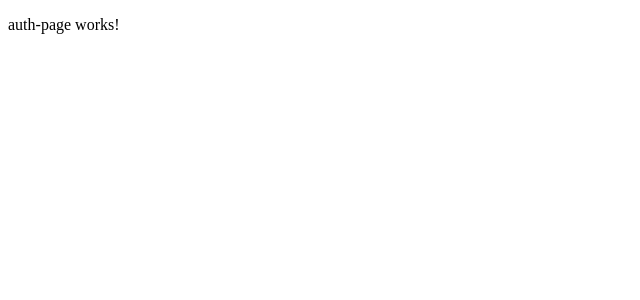
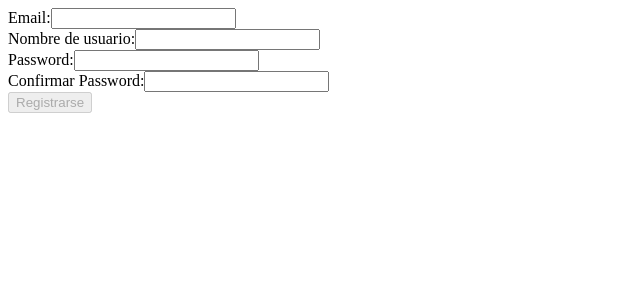
Before and after one commit to acanojiDev/nomada, an Angular app in the folder nomada/: page /auth in a window 1280 px wide. Shown: the top 300 px of the page, without its empty margins (0-640 px from the left). Built offline with nearby package versions, Linux system fonts and the light colour scheme.

Commit message:
Added register component simple template, validators

```diff
--- a/nomada/src/app/core/services/auth.ts
+++ b/nomada/src/app/core/services/auth.ts
@@ -10,16 +10,13 @@ export class Auth {
   currentUser = signal<User | null>(null);
 
   constructor() {
-    this.supabase = createClient(
-      environment.SUPABASE_URL,
-      environment.SUPABASE_KEY
-    );
+    this.supabase = createClient(environment.SUPABASE_URL, environment.SUPABASE_KEY);
   }
 
   async signIn(email: string, password: string) {
     const { data, error } = await this.supabase.auth.signInWithPassword({
       email,
-      password
+      password,
     });
     if (data.user) {
       this.currentUser.set(data.user);
@@ -27,7 +24,7 @@ export class Auth {
     return { data, error };
   }
 
-  async signUp(email: string, password: string) {
-    return await this.supabase.auth.signUp({ email, password });
+  async signUp(email: string, password: string, username: string) {
+    return await this.supabase.auth.signUp({ email, password, options: { data: { username } } });
   }
 }
--- a/nomada/src/app/features/auth-page/auth-page.html
+++ b/nomada/src/app/features/auth-page/auth-page.html
@@ -1 +1 @@
-<p>auth-page works!</p>
+<app-register-component (registerSubmit)="handleRegister($event)"></app-register-component>
--- a/nomada/src/app/features/auth-page/auth-page.ts
+++ b/nomada/src/app/features/auth-page/auth-page.ts
@@ -1,12 +1,33 @@
-import { Component } from '@angular/core';
+import { Component, inject } from '@angular/core';
+import { Auth } from '../../core/services/auth';
+import { RegisterComponent } from "./register-component/register-component";
+import { Router } from '@angular/router';
 
 @Component({
   selector: 'app-auth-page',
   standalone: true,
-  imports: [],
+  imports: [RegisterComponent],
   templateUrl: './auth-page.html',
   styleUrl: './auth-page.scss',
 })
 export class AuthPage {
+  authService = inject(Auth);
 
+  async handleRegister(credentials: { email: string; password: string; username: string }) {
+    try {
+      const { error } = await this.authService.signUp(
+        credentials.email,
+        credentials.password,
+        credentials.username
+      );
+
+      if (error) {
+        console.error('Error during sign up:', error);
+        return;
+      }
+
+    } catch (error: any) {
+      console.error('Unexpected error during sign up:', error);
+    }
+  }
 }
--- a/nomada/src/app/features/auth-page/register-component/register-component.html
+++ b/nomada/src/app/features/auth-page/register-component/register-component.html
@@ -1 +1,69 @@
-<p>register-component works!</p>
+<form [formGroup]="registerForm" (ngSubmit)="onSubmit()">
+  <div>
+    <label for="email">Email:</label>
+    <input
+      id="email"
+      type="email"
+      formControlName="email"
+      [class.error]="email?.invalid && email?.dirty"
+    />
+    @if (email?.invalid && email?.dirty) {
+    <span class="error-message">
+      @if (email?.hasError('required')) { El email es requerido } @else if
+      (email?.hasError('email')) { Email inválido }
+    </span>
+    }
+  </div>
+
+  <div>
+    <label for="username">Nombre de usuario:</label>
+    <input
+      id="username"
+      type="text"
+      formControlName="username"
+      [class.error]="username?.invalid && username?.dirty"
+    />
+    @if (username?.invalid && username?.dirty) {
+    <span class="error-message">
+      @if (username?.hasError('required')) { El nombre de usuario es requerido }
+      @else if (username?.hasError('minlength')) { Mínimo 3 caracteres }
+    </span>
+    }
+  </div>
+
+  <div>
+    <label for="password">Password:</label>
+    <input
+      id="password"
+      type="password"
+      formControlName="password"
+      [class.error]="password?.invalid && password?.dirty"
+    />
+    @if (password?.invalid && password?.dirty) {
+    <span class="error-message">
+      @if (password?.hasError('required')) { La contraseña es requerida }
+      @else if (password?.hasError('minlength')) { Mínimo 6 caracteres }
+      @else if (password?.hasError('noUpperCase')) { Tiene que tener al menos una letra mayúscula }
+      @else if (password?.hasError('noNumber')) { Tiene que tener al menos un número }
+    </span>
+    }
+  </div>
+
+  <div>
+    <label for="confirmPassword">Confirmar Password:</label>
+    <input
+      id="confirmPassword"
+      type="password"
+      formControlName="confirmPassword"
+      [class.error]="confirmPassword?.invalid && confirmPassword?.dirty"
+    />
+    @if (confirmPassword?.invalid && confirmPassword?.dirty) {
+    <span class="error-message">
+      @if (confirmPassword?.hasError('required')) { Confirma tu contraseña }
+      @else if (registerForm.hasError('passwordMismatch')) { Las contraseñas no coinciden }
+    </span>
+    }
+  </div>
+
+  <button type="submit" [disabled]="registerForm.invalid">Registrarse</button>
+</form>
--- a/nomada/src/app/features/auth-page/register-component/register-component.ts
+++ b/nomada/src/app/features/auth-page/register-component/register-component.ts
@@ -1,11 +1,64 @@
-import { Component } from '@angular/core';
+import { CommonModule } from '@angular/common';
+import { Component, output } from '@angular/core';
+import {
+  AbstractControl,
+  FormBuilder,
+  FormGroup,
+  ReactiveFormsModule,
+  ValidationErrors,
+  Validators,
+} from '@angular/forms';
+import { PasswordValidators } from '../../../shared/validators/password.validator';
 
 @Component({
   selector: 'app-register-component',
-  imports: [],
+  imports: [
+    CommonModule,
+    ReactiveFormsModule
+  ],
   templateUrl: './register-component.html',
   styleUrl: './register-component.scss',
 })
 export class RegisterComponent {
+  registerForm: FormGroup;
 
+  registerSubmit = output<{ email: string; password: string; username: string }>();
+
+  constructor(private fb: FormBuilder) {
+    this.registerForm = this.fb.group(
+      {
+        email: ['', [Validators.required, Validators.email]],
+        username: ['', [Validators.required, Validators.minLength(3)]],
+        password: ['', [Validators.required, Validators.minLength(6), PasswordValidators.hasUpperCase(), PasswordValidators.hasNumber()]],
+        confirmPassword: ['', [Validators.required]],
+      },
+      {
+        validators: PasswordValidators.passwordMatch('password', 'confirmPassword')
+      }
+    );
+  }
+
+  onSubmit() {
+    if (this.registerForm.valid) {
+      const { email, password, username } = this.registerForm.value;
+      this.registerSubmit.emit({ email, password, username });
+    }
+  }
+
+  // Getters for form controls for easier access in the template
+  get email() {
+    return this.registerForm.get('email');
+  }
+
+  get username() {
+    return this.registerForm.get('username');
+  }
+
+  get password() {
+    return this.registerForm.get('password');
+  }
+
+  get confirmPassword() {
+    return this.registerForm.get('confirmPassword');
+  }
 }
--- /dev/null
+++ b/nomada/src/app/shared/validators/password.validator.ts
@@ -0,0 +1,47 @@
+// shared/validators/password.validators.ts
+import { AbstractControl, ValidationErrors, ValidatorFn } from '@angular/forms';
+
+export class PasswordValidators {
+
+  // Password match validator
+  static passwordMatch(passwordField: string, confirmPasswordField: string): ValidatorFn {
+    return (control: AbstractControl): ValidationErrors | null => {
+      const password = control.get(passwordField);
+      const confirmPassword = control.get(confirmPasswordField);
+
+      if (!password || !confirmPassword) {
+        return null;
+      }
+
+      return password.value === confirmPassword.value
+        ? null
+        : { passwordMismatch: true };
+    };
+  }
+
+  // At least 1 uppercase letter
+  static hasUpperCase(): ValidatorFn {
+    return (control: AbstractControl): ValidationErrors | null => {
+      const value = control.value;
+      if (!value) {
+        return null;
+      }
+
+      const hasUpperCase = /[A-Z]/.test(value);
+      return hasUpperCase ? null : { noUpperCase: true };
+    };
+  }
+
+  // At least 1 number
+  static hasNumber(): ValidatorFn {
+    return (control: AbstractControl): ValidationErrors | null => {
+      const value = control.value;
+      if (!value) {
+        return null;
+      }
+
+      const hasNumber = /[0-9]/.test(value);
+      return hasNumber ? null : { noNumber: true };
+    };
+  }
+}
```
